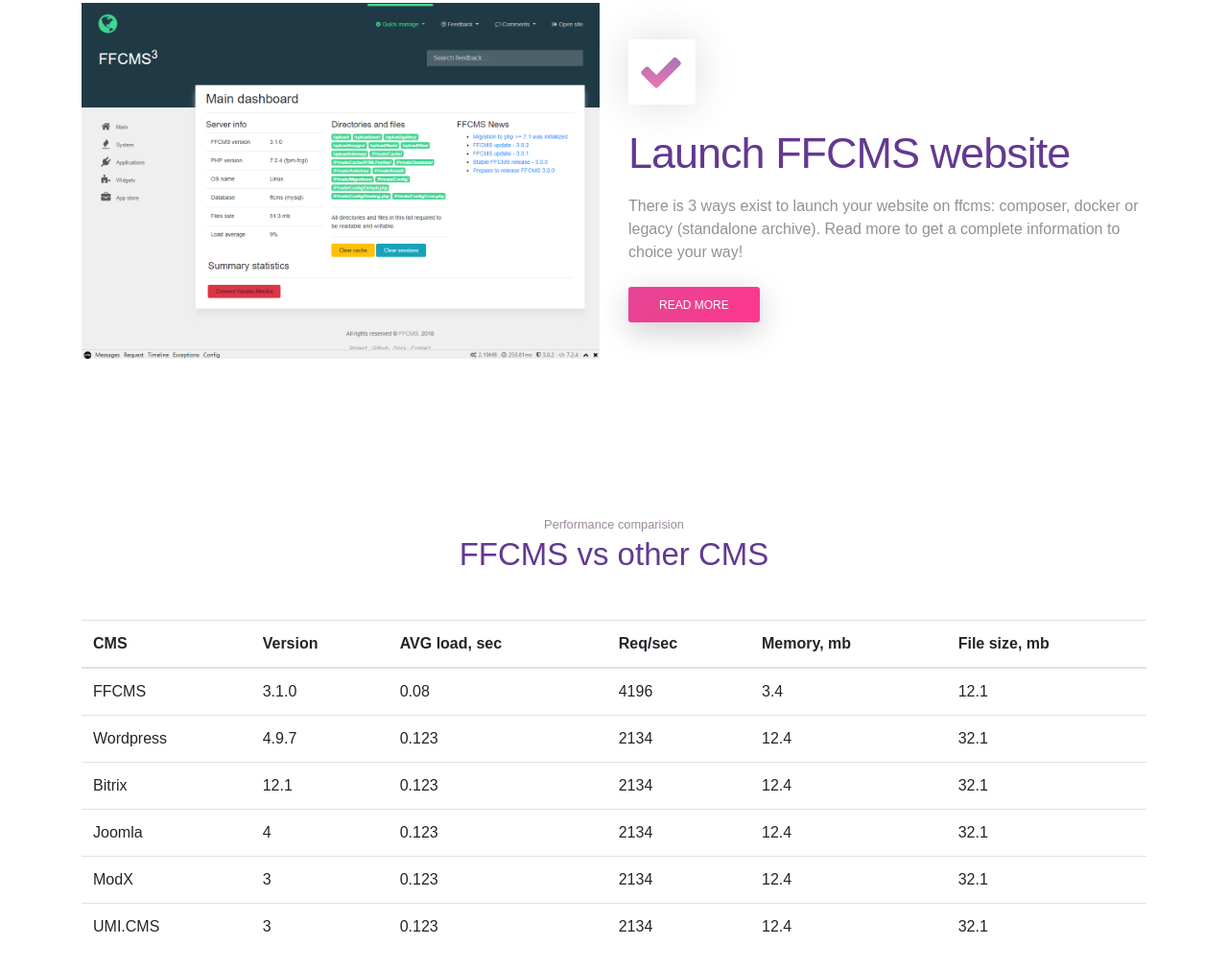
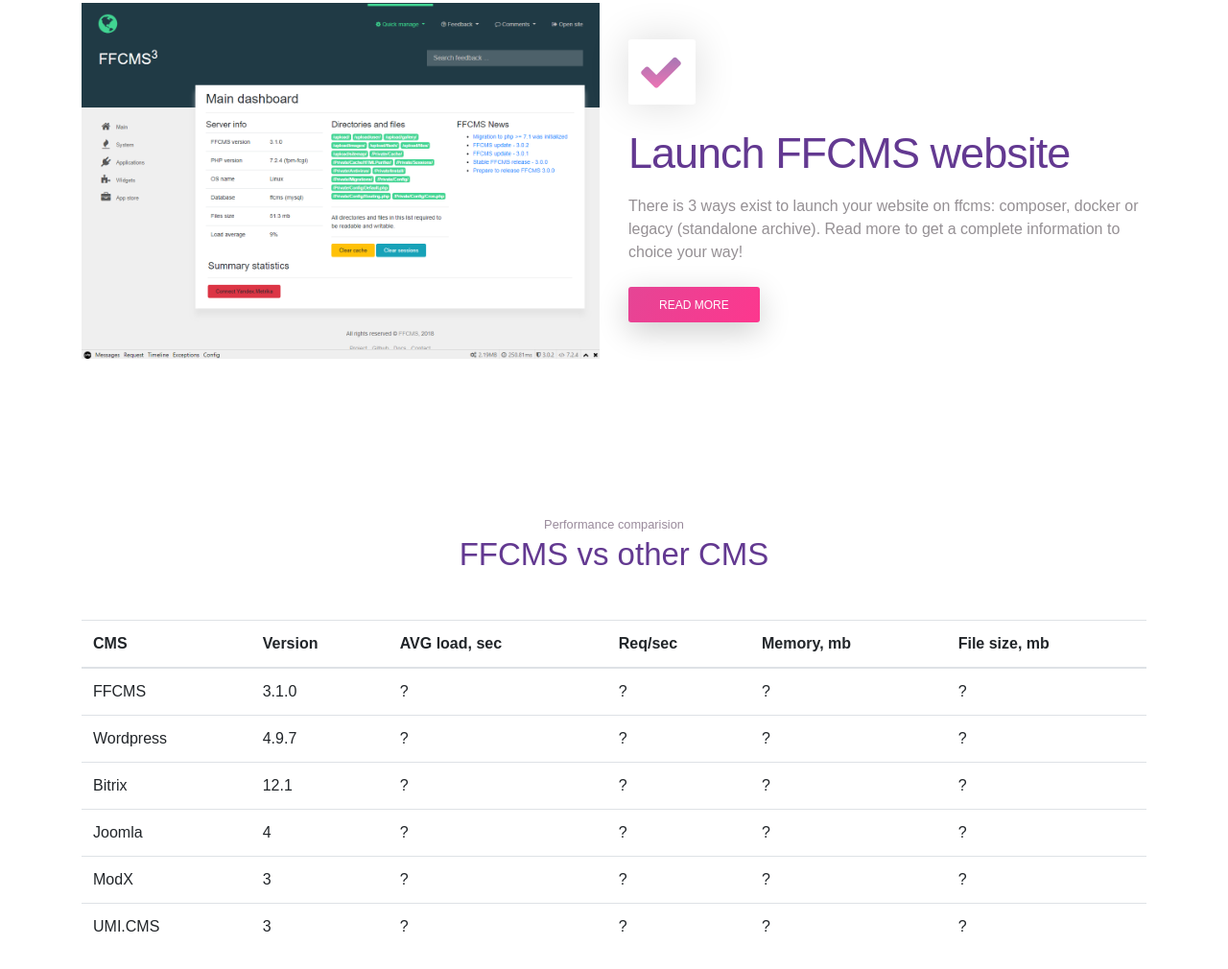
Before and after one commit to phpffcms/phpffcms-en.github.io, a plain HTML site: page index.html in a window 1280 px wide. Shown: the part 2604-3614 px from the top of the page at 96% size. Drawn offline with Linux system fonts and the light colour scheme.

```diff
--- a/index.html
+++ b/index.html
@@ -303,50 +303,50 @@
                         <tr>
                             <td>FFCMS</td>
                             <td>3.1.0</td>
-                            <td>0.08</td>
-                            <td>4196</td>
-                            <td>3.4</td>
-                            <td>12.1</td>
+                            <td>?</td>
+                            <td>?</td>
+                            <td>?</td>
+                            <td>?</td>
                         </tr>
                         <tr>
                             <td>Wordpress</td>
                             <td>4.9.7</td>
-                            <td>0.123</td>
-                            <td>2134</td>
-                            <td>12.4</td>
-                            <td>32.1</td>
+                            <td>?</td>
+                            <td>?</td>
+                            <td>?</td>
+                            <td>?</td>
                         </tr>
                         <tr>
                             <td>Bitrix</td>
                             <td>12.1</td>
-                            <td>0.123</td>
-                            <td>2134</td>
-                            <td>12.4</td>
-                            <td>32.1</td>
+                            <td>?</td>
+                            <td>?</td>
+                            <td>?</td>
+                            <td>?</td>
                         </tr>
                         <tr>
                             <td>Joomla</td>
                             <td>4</td>
-                            <td>0.123</td>
-                            <td>2134</td>
-                            <td>12.4</td>
-                            <td>32.1</td>
+                            <td>?</td>
+                            <td>?</td>
+                            <td>?</td>
+                            <td>?</td>
                         </tr>
                         <tr>
                             <td>ModX</td>
                             <td>3</td>
-                            <td>0.123</td>
-                            <td>2134</td>
-                            <td>12.4</td>
-                            <td>32.1</td>
+                            <td>?</td>
+                            <td>?</td>
+                            <td>?</td>
+                            <td>?</td>
                         </tr>
                         <tr>
                             <td>UMI.CMS</td>
                             <td>3</td>
-                            <td>0.123</td>
-                            <td>2134</td>
-                            <td>12.4</td>
-                            <td>32.1</td>
+                            <td>?</td>
+                            <td>?</td>
+                            <td>?</td>
+                            <td>?</td>
                         </tr>
                         </tbody>
                     </table>
@@ -530,9 +530,7 @@
                     </div>
                 </div>
             </div>
-
         </div>
-
     </div>
 
 
```
Also changed, not shown: images/vendors/composer.png (added).
